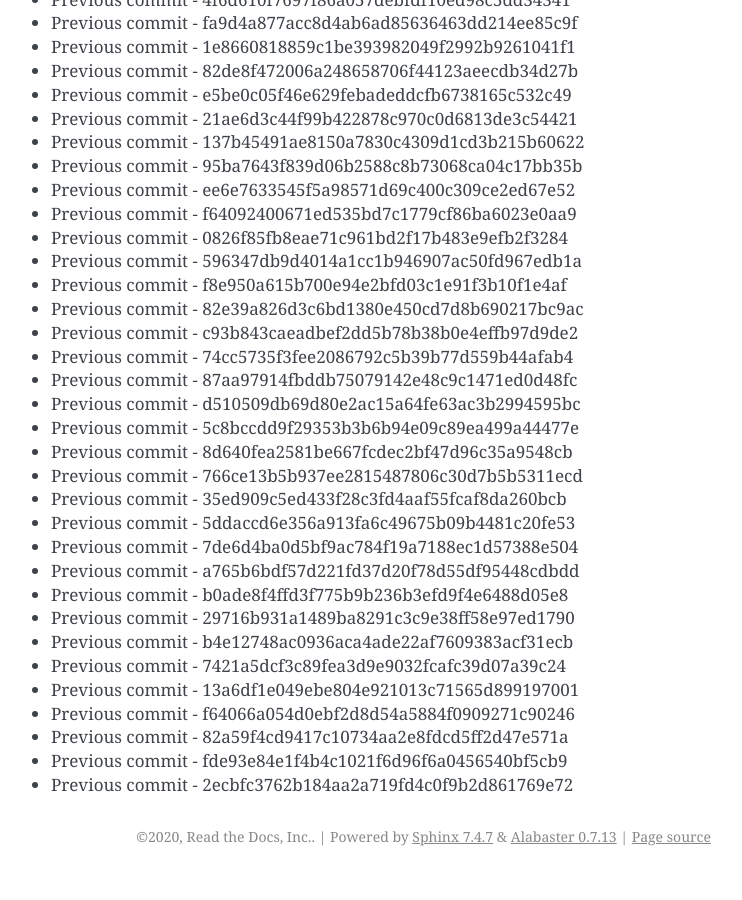
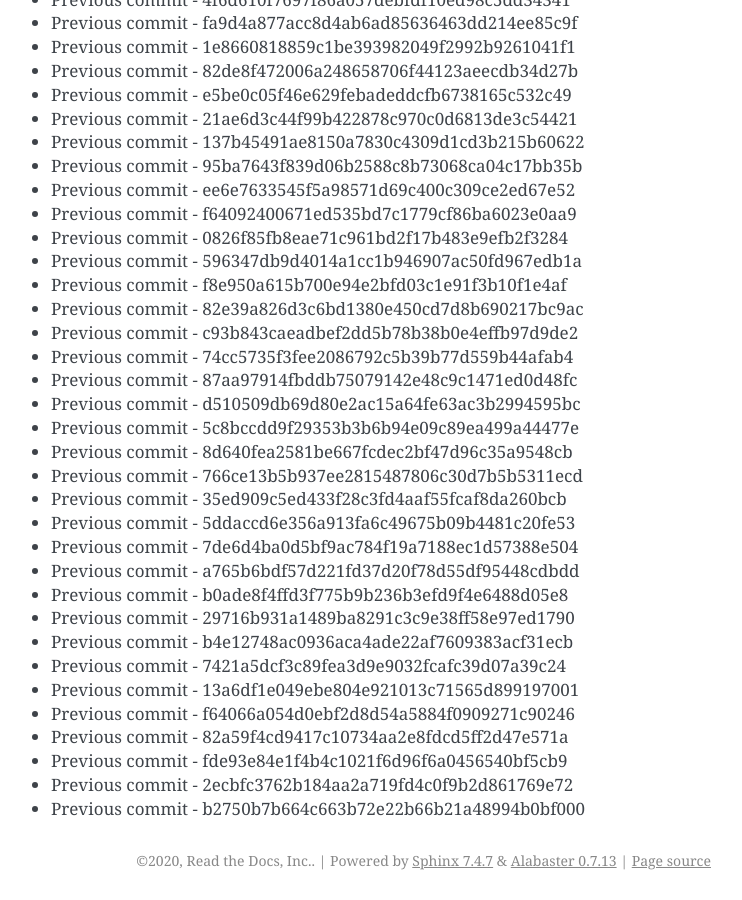
Before and after one commit to readthedocs/rtd-git-stresstest, a Sphinx documentation site: the page built from docs/updates.rst, in a window 1280 px wide and 900 px high, scrolled down 106195 px. Shown: the whole window, without its empty margins (399-1141 px from the left). Built offline with Sphinx 7.4.7, drawn with Linux system fonts in a browser that asks for light colours; before the commit the page ends 107071 px from its top, so only the background shows below that.

Commit message:
Generating commit from previous: b2750b7b664c663b72e22b66b21a48994b0bf000

```diff
--- a/docs/updates.rst
+++ b/docs/updates.rst
@@ -4494,3 +4494,4 @@ It can be tested for any performance characteristics.
 * Previous commit - 82a59f4cd9417c10734aa2e8fdcd5ff2d47e571a
 * Previous commit - fde93e84e1f4b4c1021f6d96f6a0456540bf5cb9
 * Previous commit - 2ecbfc3762b184aa2a719fd4c0f9b2d861769e72
+* Previous commit - b2750b7b664c663b72e22b66b21a48994b0bf000
```
